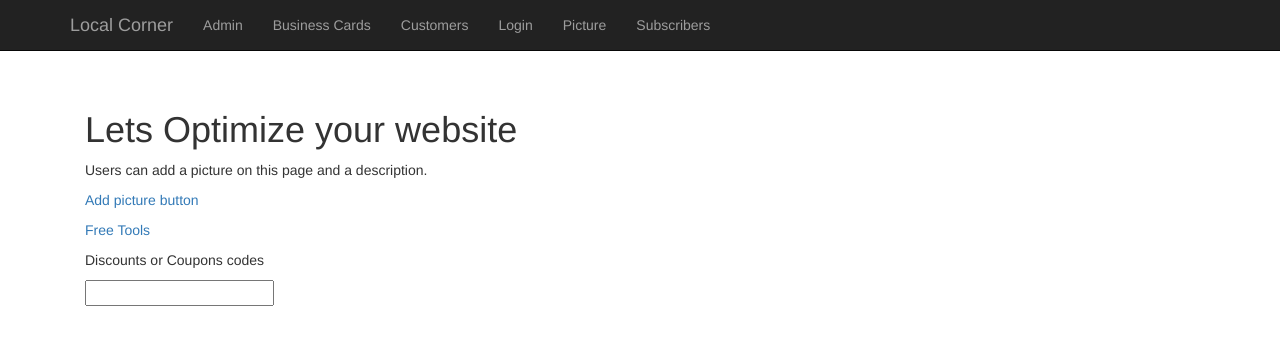
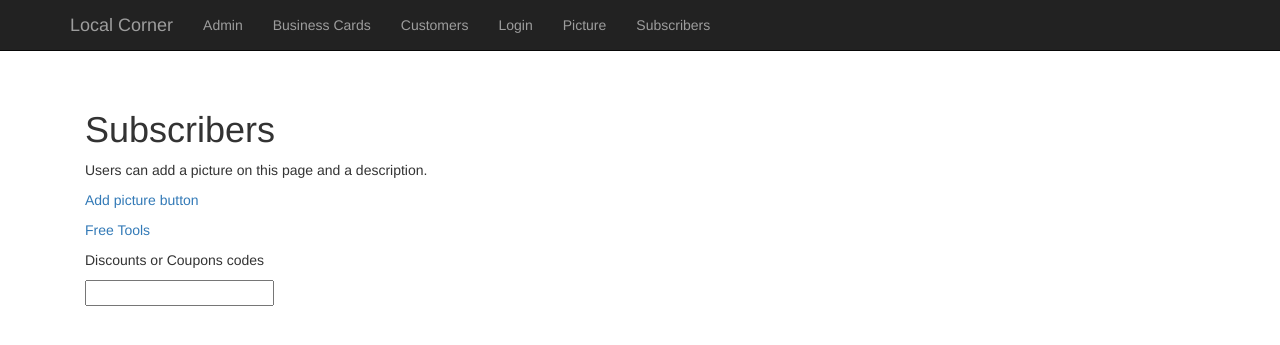
Before and after one commit to davidfekke/lcorner, a Jekyll site: the page built from subscribers.md, in a window 1280 px wide. Shown: the top 345 px of the page. Built offline with Jekyll 4.4.1, drawn with Linux system fonts in a browser that asks for light colours; nearby versions of some CDN libraries.

Commit message:
Fixed title on subscribers

```diff
--- a/subscribers.md
+++ b/subscribers.md
@@ -1,6 +1,6 @@
 ---
 layout: page
-title: Lets Optimize your website
+title: Subscribers
 permalink: /subscribers/
 ---
 
```
